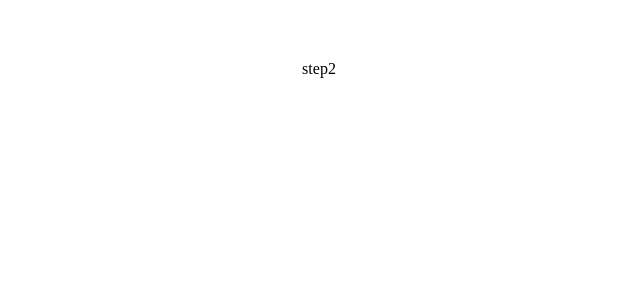
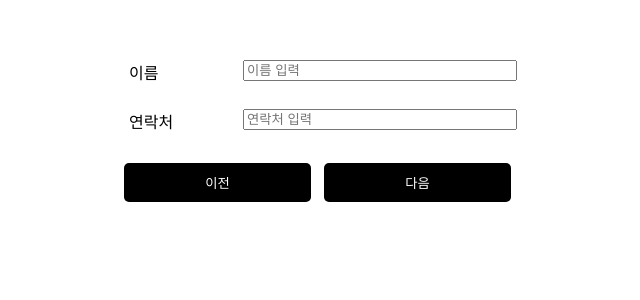
Before and after one commit to yoonvelop/balaan-task, a Vue app: page /signup/step2 in a window 1280 px wide. Shown: the top 300 px of the page, without its empty margins (321-961 px from the left). Built offline with nearby package versions, Linux system fonts and the light colour scheme.

Commit message:
feat: 공통 Button 개발 및 step2 페이지 개발 (주소 제외)

```diff
--- /dev/null
+++ b/src/components/Button.vue
@@ -0,0 +1,63 @@
+<template>
+  <button :class="['btn', sizeClass]" @click="onClick">
+    <slot></slot>
+  </button>
+</template>
+
+<script lang="ts">
+import { defineComponent, computed, PropType } from 'vue';
+
+export default defineComponent({
+  name: 'BaseButton',
+  props: {
+    type: {
+      type: String as PropType<'button' | 'submit' | 'reset'>,
+      default: 'button',
+    },
+    size: {
+      type: String as PropType<'full' | 'half'>,
+      default: '',
+    },
+  },
+  emits: ['click'],
+  setup(props, { emit }) {
+    const sizeClass = computed(() => {
+      switch (props.size) {
+        case 'full':
+          return 'btn-full';
+        case 'half':
+          return 'btn-half';
+        default:
+          return '';
+      }
+    });
+
+    function onClick(event: Event) {
+      emit('click', event);
+    }
+
+    return { sizeClass, onClick };
+  },
+});
+</script>
+
+<style>
+.btn {
+  padding: 10px 20px;
+  margin: 5px;
+  background-color: black;
+  color: white;
+  border: none;
+  border-radius: 5px;
+  cursor: pointer;
+}
+
+.btn-full {
+  width: 100%;
+}
+
+.btn-half {
+  width: 48%;
+  margin-right: 2%;
+}
+</style>
--- a/src/utils/validators.ts
+++ b/src/utils/validators.ts
@@ -4,7 +4,7 @@ export function validateEmail(value: string): boolean {
 }
 
 // 이름 유효성 검사
-export function validateName(value: string): boolean {
+export function validateUserName(value: string): boolean {
   return /^[가-힣]{2,}$/.test(value) || /^[A-Za-z]{3,}$/.test(value);
 }
 
--- a/src/views/SignUpStep1.vue
+++ b/src/views/SignUpStep1.vue
@@ -30,7 +30,9 @@
         placeholder="비밀번호 재입력"
       />
     </field-wrapper>
-    <button type="submit">다음</button>
+    <base-button type="submit" size="half" @click="handleSubmit">
+      다음
+    </base-button>
   </form>
 </template>
 
@@ -44,10 +46,12 @@ import {
 } from '@/utils/validators';
 import FieldWrapper from '@/components/FieldWrapper.vue';
 import BaseInput from '@/components/Input.vue';
+import BaseButton from '@/components/Button.vue';
 
 export default defineComponent({
   methods: { validatePasswordConfirmation, validatePassword, validateEmail },
   components: {
+    BaseButton,
     FieldWrapper,
     BaseInput,
   },
--- a/src/views/SignUpStep2.vue
+++ b/src/views/SignUpStep2.vue
@@ -1,9 +1,96 @@
 <template>
-  <div>step2</div>
+  <form @submit.prevent="handleSubmit">
+    <field-wrapper label="이름" id="userName" :error="userNameError">
+      <base-input
+        type="text"
+        v-model="userName"
+        :validators="[validateUserName]"
+        placeholder="이름 입력"
+      />
+    </field-wrapper>
+    <field-wrapper label="연락처" id="phoneNumber" :error="phoneNumberError">
+      <base-input
+        type="text"
+        v-model="phoneNumber"
+        :validators="[validatePhoneNumber]"
+        placeholder="연락처 입력"
+      />
+    </field-wrapper>
+    <div class="button-group">
+      <base-button type="button" size="half" @click="goToPrevPage">
+        이전
+      </base-button>
+      <base-button type="submit" size="half" @click="handleSubmit">
+        다음
+      </base-button>
+    </div>
+  </form>
 </template>
 
 <script lang="ts">
-import { defineComponent } from 'vue';
+import { defineComponent, ref } from 'vue';
+import { useRouter } from 'vue-router';
+import { validateUserName, validatePhoneNumber } from '@/utils/validators';
+import FieldWrapper from '@/components/FieldWrapper.vue';
+import BaseInput from '@/components/Input.vue';
+import BaseButton from '@/components/Button.vue';
 
-export default defineComponent({});
+export default defineComponent({
+  methods: {
+    validatePhoneNumber,
+    validateUserName,
+  },
+  components: {
+    BaseButton,
+    FieldWrapper,
+    BaseInput,
+  },
+  setup() {
+    const userName = ref('');
+    const phoneNumber = ref('');
+    const userNameError = ref('');
+    const phoneNumberError = ref('');
+    const router = useRouter();
+    const goToPrevPage = (event: MouseEvent) => {
+      event.preventDefault();
+      // TODO: 스토어 구현 후 데이터 가지고 이전 페이지 이동 구현
+      console.log('이전');
+    };
+    const handleSubmit = () => {
+      let isValid = true;
+      if (!validateUserName(userName.value)) {
+        userNameError.value =
+          '이름은 2글자 이상의 한글 또는 3글자 이상의 알파벳만 가능합니다.';
+        isValid = false;
+      } else {
+        userNameError.value = '';
+      }
+      if (!validatePhoneNumber(phoneNumber.value)) {
+        phoneNumberError.value = '연락처 형식이 유효하지 않습니다.';
+        isValid = false;
+      } else {
+        phoneNumberError.value = '';
+      }
+
+      if (isValid) {
+        router.push('/signup/step3');
+      }
+    };
+
+    return {
+      userName,
+      phoneNumber,
+      userNameError,
+      phoneNumberError,
+      goToPrevPage,
+      handleSubmit,
+    };
+  },
+});
 </script>
+<style>
+.button-group {
+  display: flex;
+  justify-content: space-between;
+}
+</style>
```
